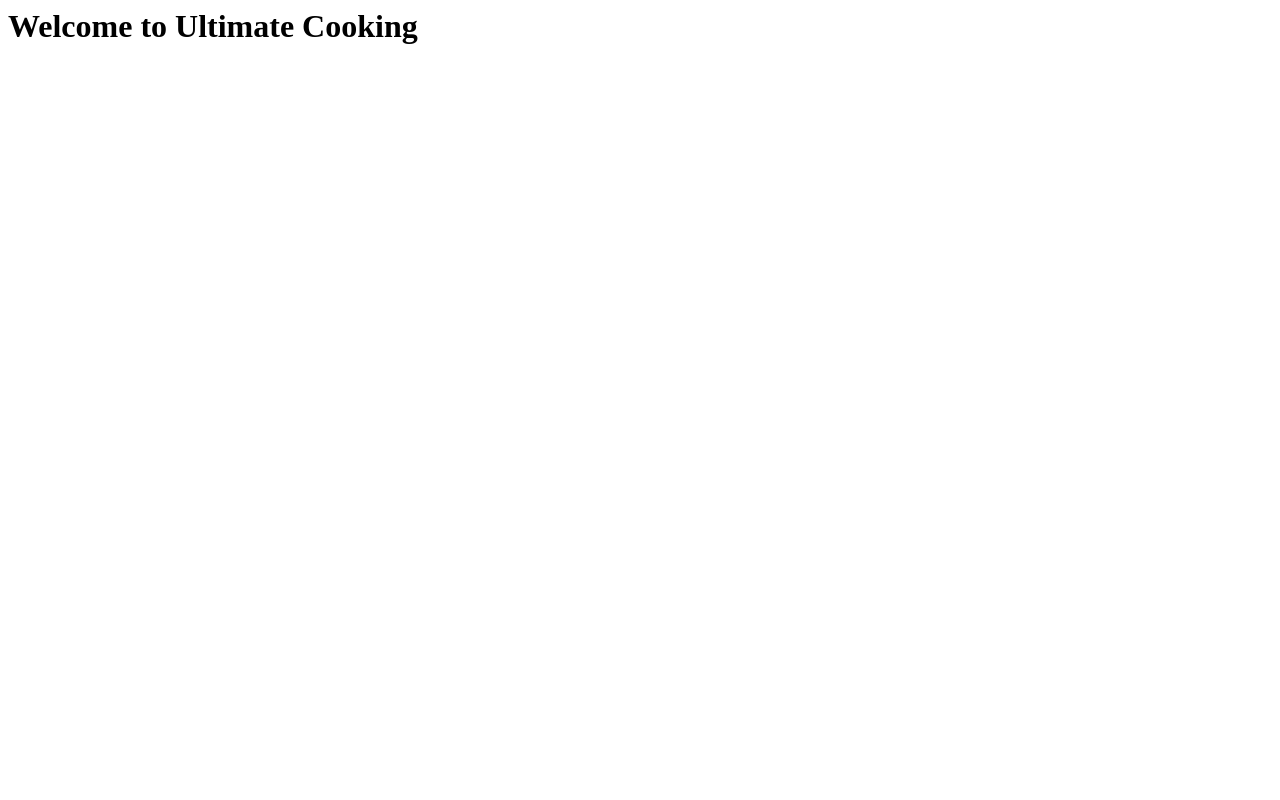
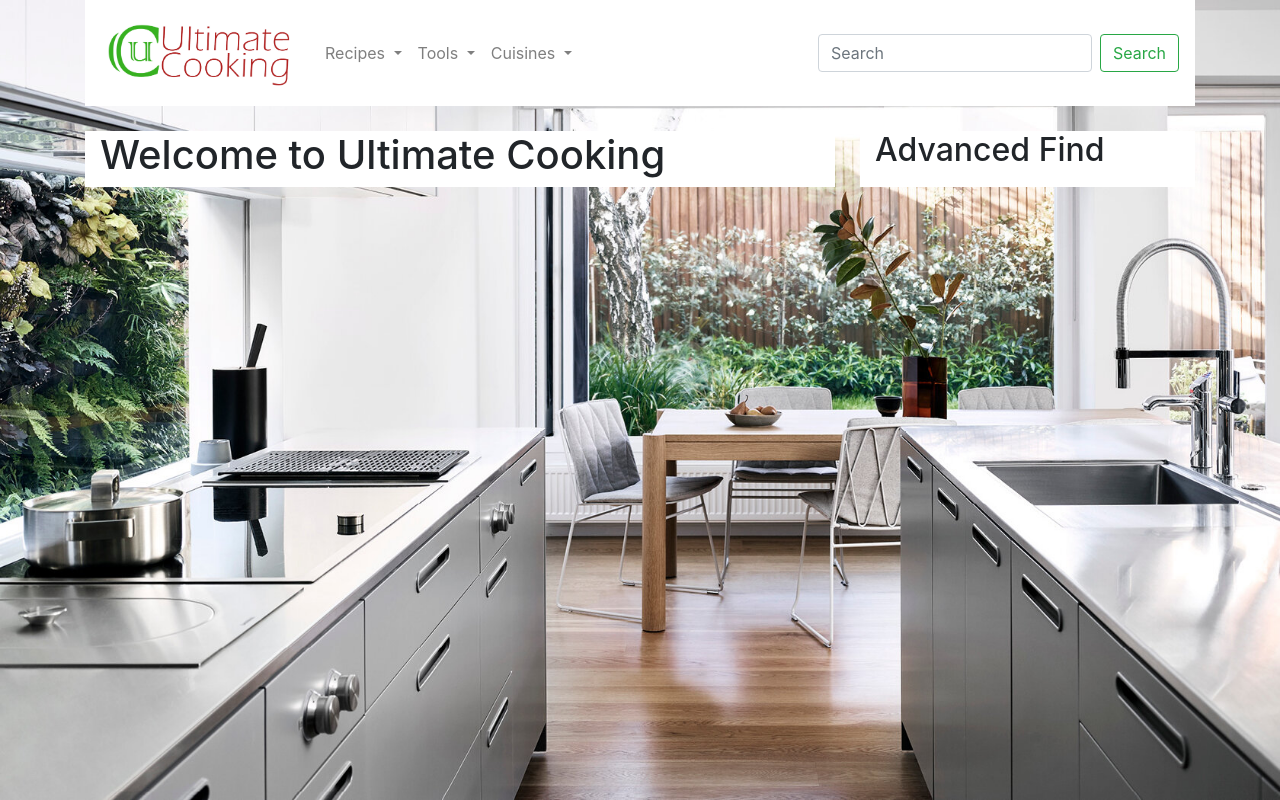
Before and after one commit to Robtych121/UltimateCooking, a Flask app: page / in a window 1280 px wide. Run offline with Flask 2, Linux system fonts and the light colour scheme; some libraries are stand-ins or nearby versions.

Commit message:
Added More homepage content and background, also created readme layout

```diff
--- a/static/css/style.css
+++ b/static/css/style.css
@@ -0,0 +1,31 @@
+/* General Site Wide Styles */
+body {
+    background-image: url('/static/image/BackgroundImage.jpg');
+    background-repeat: no-repeat;
+    background-attachment: fixed;
+    background-size: cover;
+}
+
+.navbar {
+    background-color: #ffffff !important;
+}
+
+
+/* Homepage Styles */
+#homepageWelcomeBlock {
+    background-color: #ffffff;
+    margin-top: 25px;
+    margin-right: 25px;
+}
+
+#homepageAdvancedFind {
+    background-color: #ffffff;
+    margin-top: 25px;
+    max-width: 52%;
+    flex: 0 0 29.8%;
+    -ms-flex: 0 0 29.8%;
+}
+
+#HomepageTopBlock {
+    margin-left: 0px;
+}
--- a/templates/base.html
+++ b/templates/base.html
@@ -9,9 +9,62 @@
     <title>Ultimate Cooking</title>
 </head>
 <body>
-<div class="container">
+<header>
+    <div class="container">
+      <div class="row">
+        <div class="col-12">
+    <nav class="navbar navbar-expand-lg navbar-light bg-light">
+        <a class="navbar-brand" href="{{ url_for('home')}}"><img src="{{ url_for('static', filename='image/UC-logo5.jpg')}}" width="200" alt=""></a>
+        <button class="navbar-toggler" type="button" data-toggle="collapse" data-target="#navbarSupportedContent" aria-controls="navbarSupportedContent" aria-expanded="false" aria-label="Toggle navigation">
+          <span class="navbar-toggler-icon"></span>
+        </button>
+
+        <div class="collapse navbar-collapse" id="navbarSupportedContent">
+          <ul class="navbar-nav mr-auto">
+            <li class="nav-item dropdown">
+              <a class="nav-link dropdown-toggle" href="#" id="navbarDropdown" role="button" data-toggle="dropdown" aria-haspopup="true" aria-expanded="false">
+                Recipes
+              </a>
+              <div class="dropdown-menu" aria-labelledby="navbarDropdown">
+                <a class="dropdown-item" href="#">Add Recipe</a>
+                <div class="dropdown-divider"></div>
+                <a class="dropdown-item" href="#">Edit Recipe</a>
+              </div>
+            </li>
+            <li class="nav-item dropdown">
+              <a class="nav-link dropdown-toggle" href="#" id="navbarDropdown" role="button" data-toggle="dropdown" aria-haspopup="true" aria-expanded="false">
+                Tools
+              </a>
+              <div class="dropdown-menu" aria-labelledby="navbarDropdown">
+                <a class="dropdown-item" href="#">Add Tool</a>
+                <div class="dropdown-divider"></div>
+                <a class="dropdown-item" href="#">Edit Tool</a>
+              </div>
+            </li>
+            <li class="nav-item dropdown">
+              <a class="nav-link dropdown-toggle" href="#" id="navbarDropdown" role="button" data-toggle="dropdown" aria-haspopup="true" aria-expanded="false">
+                Cuisines
+              </a>
+              <div class="dropdown-menu" aria-labelledby="navbarDropdown">
+                <a class="dropdown-item" href="#">Add Cuisine</a>
+                <div class="dropdown-divider"></div>
+                <a class="dropdown-item" href="#">Edit Cuisine</a>
+              </div>
+            </li>
+          </ul>
+          <form class="form-inline my-2 my-lg-0">
+            <input class="form-control mr-sm-2" type="search" placeholder="Search" aria-label="Search">
+            <button class="btn btn-outline-success my-2 my-sm-0" type="submit">Search</button>
+          </form>
+        </div>
+      </nav>
+    </div>
+  </div>
+    </div>
+</header>
+<section class="container">
     {% block content %}{% endblock %}
-</div>
+</section>
 <script src="https://code.jquery.com/jquery-3.4.1.slim.min.js" integrity="sha384-J6qa4849blE2+poT4WnyKhv5vZF5SrPo0iEjwBvKU7imGFAV0wwj1yYfoRSJoZ+n" crossorigin="anonymous"></script>
 <script src="https://cdn.jsdelivr.net/npm/popper.js@1.16.0/dist/umd/popper.min.js" integrity="sha384-Q6E9RHvbIyZFJoft+2mJbHaEWldlvI9IOYy5n3zV9zzTtmI3UksdQRVvoxMfooAo" crossorigin="anonymous"></script>
 <script src="https://stackpath.bootstrapcdn.com/bootstrap/4.4.1/js/bootstrap.min.js" integrity="sha384-wfSDF2E50Y2D1uUdj0O3uMBJnjuUD4Ih7YwaYd1iqfktj0Uod8GCExl3Og8ifwB6" crossorigin="anonymous"></script>
--- a/templates/homepage.html
+++ b/templates/homepage.html
@@ -1 +1,10 @@
-<h1>Welcome to Ultimate Cooking</h1>
+{% extends 'base.html' %}{% block content %}
+<div id="HomepageTopBlock" class="row">
+    <div id="homepageWelcomeBlock" class="col-8">
+        <h1>Welcome to Ultimate Cooking</h1>
+    </div>
+    <div id="homepageAdvancedFind" class="col-3">
+        <h2>Advanced Find</h2>
+    </div>
+</div>
+{% endblock %}
```
Also changed, not shown: README.md (added), static/image/BackgroundImage.jpg (added), static/image/UC-logo5.jpg (added), 1 other file.
